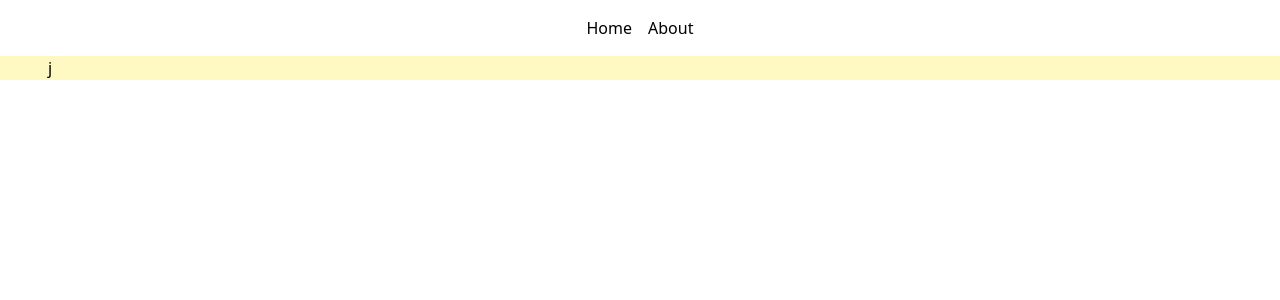
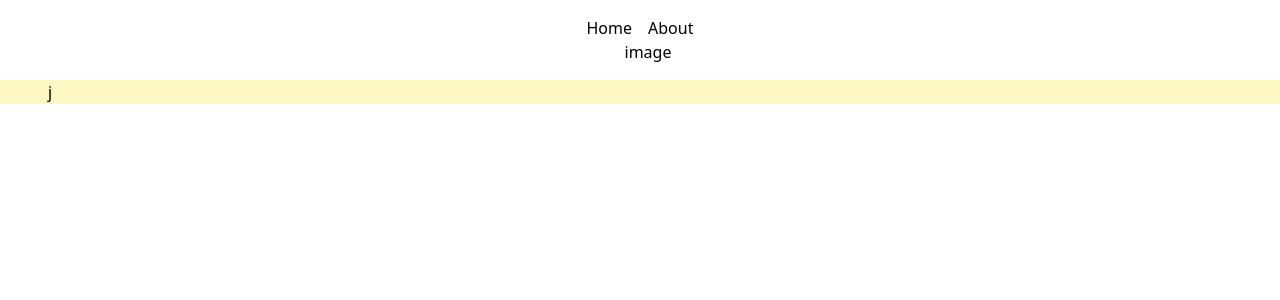
Before and after one commit to fmabid/dpmaker, a Vue app: page /#/ in a window 1280 px wide. Shown: the top 300 px of the page. Built offline with nearby package versions, Linux system fonts and the light colour scheme.

Commit message:
moved file locations

```diff
--- /dev/null
+++ b/src/components/ImageViewer.vue
@@ -0,0 +1,5 @@
+<template>
+  <div>image</div>
+</template>
+
+<script setup lang="ts"></script>
--- a/src/components/Home.vue
+++ b/src/pages/Home.vue
@@ -2,6 +2,8 @@
   <div class="text-center space-x-4 py-4">
     <router-link to="/">Home</router-link>
     <router-link to="/about">About</router-link>
+
+    <ImageViewer />
   </div>
 
   <div class="bg-yellow-100 w-full px-12">j</div>
@@ -9,6 +11,7 @@
 
 <script setup lang="ts">
 import { ref } from "vue";
+import ImageViewer from "@/components/ImageViewer.vue";
 
 const count = ref(0);
 </script>
--- a/src/router/index.ts
+++ b/src/router/index.ts
@@ -1,6 +1,6 @@
 import { createRouter, createWebHashHistory } from "vue-router";
-const Home = () => import("../components/Home.vue");
-const About = () => import("../components/About.vue");
+const Home = () => import("@/pages/Home.vue");
+const About = () => import("@/pages/About.vue");
 
 const routes = [
   { path: "/", component: Home },
```
Also changed, not shown: src/pages/About.vue (renamed from src/components/About.vue), 2 other files (tests, documents, lock files or other folders).
